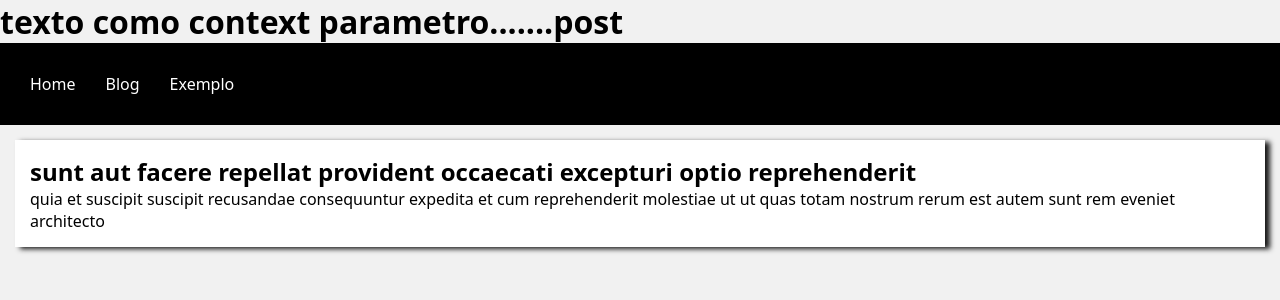
After one commit to sandro-silva-de-paula/Django, a Django app: page /blog/post/1 in a window 1280 px wide. The commit adds this page. Shown: the top 300 px of the page. Run offline with Django 5.2, Linux system fonts and the light colour scheme.

Commit message:
penultima aula, urls dinamicas, um pouco de css

```diff
--- a/base/global/partials/head.html
+++ b/base/global/partials/head.html
@@ -5,6 +5,6 @@
     <meta charset="UTF-8">
     <meta name="viewport" content="width=device-width, initial-scale=1.0">
     <title>{{ title}} Pagina teste em Django</title>
-    <link rel="stylesheet" href="{% static "css/style_.css" %}">
+    <link rel="stylesheet" href="{% static "css/style__.css" %}">
 </head>
 <body>
--- a/base/global/partials/menu.html
+++ b/base/global/partials/menu.html
@@ -1,13 +1,13 @@
-<nav>
-    <ul>
+<nav class="menu">
+    <ul class="menu__links">
         <li>
             <a href='{% url "home" %}' > Home</a>
         </LI>
         <li>
-            <a href='{% url "blog" %}' > Blog</a>
+            <a href='{% url "blog:blog" %}' > Blog</a>
         </LI>
         <li>
-            <a href='{% url "exemplo" %}' > Exemplo</a>
+            <a href='{% url "blog:exemplo" %}' > Exemplo</a>
         </LI>
     </ul>
 
--- a/base/global/partials/postblock.html
+++ b/base/global/partials/postblock.html
@@ -1,7 +1,9 @@
 <article class="post">
     <header>
         <h2 class= "post__title">
-           {{post.title}}
+            <a href="{% url "blog:post" post.id %}">
+            {{post.title}}
+            </a>
         </h2>
     </header>
     <div class="post__body">
--- a/base/static/css/style_.css
+++ b/base/static/css/style__.css
@@ -10,6 +10,14 @@
 html {
   font-size: 62.5%;
 }
+a{
+  color: #0078e8;
+  text-decoration: none;
+}
+a:hover{
+  color: #0078e8;
+  text-decoration: underline;
+}
 
 body {
   font-size: 1.6rem;
@@ -17,6 +25,25 @@ body {
   font-family: system-ui, -apple-system, BlinkMacSystemFont, 'Segoe UI', Roboto,
   Oxygen, Ubuntu, Cantarell, 'Open Sans', 'Helvetica Neue', sans-serif;
 }
+
+.menu {
+  background: black;
+  padding: 1.5rem;
+}
+
+.menu__links {
+  list-style: none;
+  display: flex;
+
+}
+
+
+.menu__links a {
+    display: block;
+    color: #fff;
+    padding: 1.5rem;
+}
+
 
 .content {
   display: grid;
@@ -31,7 +58,7 @@ body {
 }
 
 @media (min-width: 600px) {
-  .content {
+  .content:not(:has(.single-post))  {
     grid-template-columns: repeat(auto-fill, minmax(32rem, 1fr));
   }
 }
--- /dev/null
+++ b/blog/templates/blog/post.html
@@ -0,0 +1,19 @@
+{% extends "global/base.html" %}
+{% block texto %}{{text}}{% endblock texto %}
+
+post = posts
+
+{% block posts %}
+   <article class="post single-post">
+      <header>
+         <h2 class= "post__title">
+            {{post.title}}
+         </h2>
+      </header>
+      <div class="post__body">
+         {{post.body}}
+      </div>
+   </article>
+
+
+{% endblock posts %}
--- a/blog/urls.py
+++ b/blog/urls.py
@@ -2,9 +2,10 @@
 from django.urls import path
 from blog import views
 
-
+app_name = 'blog'
 urlpatterns = [
     path('', views.my_view_blog,name='blog'),
+    path('post/<int:_id>', views.my_view_post,name='post'),
     path('exemplo/', views.my_view_exemplo, name='exemplo'),
 
 ]
--- a/blog/views.py
+++ b/blog/views.py
@@ -1,5 +1,7 @@
 from django.shortcuts import render
 from blog.data import posts
+from typing import Any
+from django.http import HttpRequest, Http404
 
 # Create your views here.
 
@@ -19,3 +21,20 @@ def my_view_exemplo(request):
         'posts': posts
              }
     return render(request,'blog/exemplo.html', contexto)
+
+def my_view_post(request:HttpRequest,_id: int):
+    found_post : dict[str,Any] | None = None
+    for post in posts:
+        if post['id'] == _id:
+           found_post=post
+           break
+    # pra nao ficar dando erro de tipo em found_post
+    if found_post is None:
+        raise Http404('Post inesixtente')
+
+    contexto = {
+        'text': 'texto como context parametro.......post',
+        'title': found_post['title'] +'- ',
+        'post': found_post
+                                  }
+    return render(request,'blog/post.html', contexto)
```
